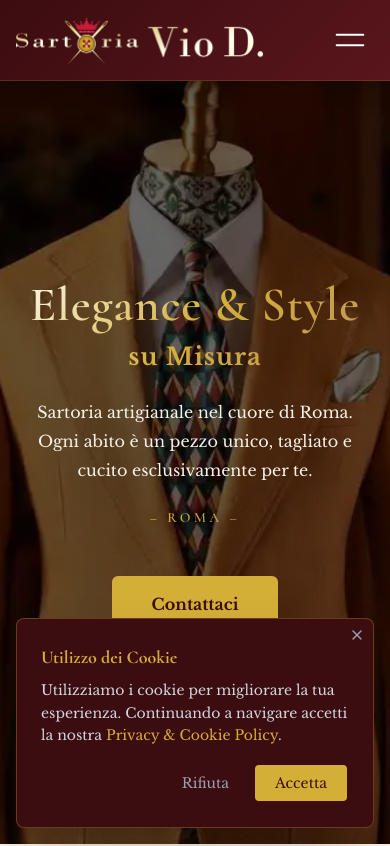
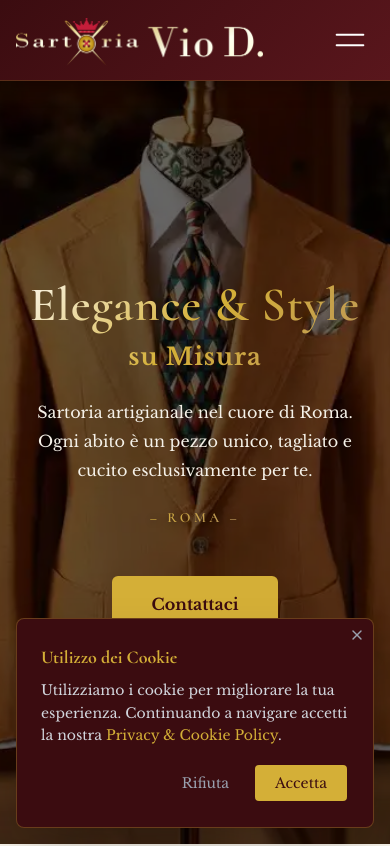
Before and after one commit to ZaZza402/sartoria-viorel, a React (Vite) app: page / in a window 390 px wide. Shown: the top 846 px of the page. Built offline with nearby package versions, Linux system fonts and the light colour scheme.

Commit message:
fix: mobile overflow issues and optimize hero viewport

```diff
--- a/src/App.tsx
+++ b/src/App.tsx
@@ -11,7 +11,7 @@ function App() {
     <HelmetProvider>
       <Router>
         <ScrollToTop />
-        <div className="min-h-screen text-brand-text relative">
+        <div className="min-h-screen text-brand-text relative overflow-x-hidden w-full">
           <Header />
           <Routes>
             <Route path="/" element={<HomePage />} />
--- a/src/components/sections/HeroSection.tsx
+++ b/src/components/sections/HeroSection.tsx
@@ -27,8 +27,11 @@ export const HeroSection: React.FC = () => {
       className="relative min-h-screen flex items-center pt-16 overflow-hidden"
     >
       {/* Background Image with Parallax - Wide on Desktop */}
-      <motion.div className="absolute inset-0 z-0" style={{ y: backgroundY }}>
-        <div className="hidden md:block absolute inset-0 h-[120vh]">
+      <motion.div
+        className="hidden md:block absolute inset-0 z-0"
+        style={{ y: backgroundY }}
+      >
+        <div className="absolute inset-0 h-[120vh]">
           <img
             src={tailorHandsImg}
             alt="Master tailor at work"
@@ -42,9 +45,10 @@ export const HeroSection: React.FC = () => {
             }}
           />
         </div>
+      </motion.div>
 
-        {/* Vertical Image for Mobile with Parallax */}
-        <div className="md:hidden absolute inset-0 h-[120vh]">
+      {/* Vertical Image for Mobile - Static (No Parallax) & Full Height */}
+      <div className="md:hidden absolute inset-0 z-0 h-full">
         <img
           src={suit4Img}
           alt="Elegant tailored suit"
@@ -58,7 +62,6 @@ export const HeroSection: React.FC = () => {
           }}
         />
       </div>
-      </motion.div>
 
       {/* Content with Parallax Fade */}
       <motion.div
--- a/src/index.css
+++ b/src/index.css
@@ -114,6 +114,8 @@
     background-color: var(--color-base);
     color: var(--color-text);
     font-family: "Libre Baskerville", Georgia, serif;
+    overflow-x: hidden;
+    width: 100%;
   }
 
   /* Typography */
```
Lines whose indentation alone changed are shown as unchanged.
